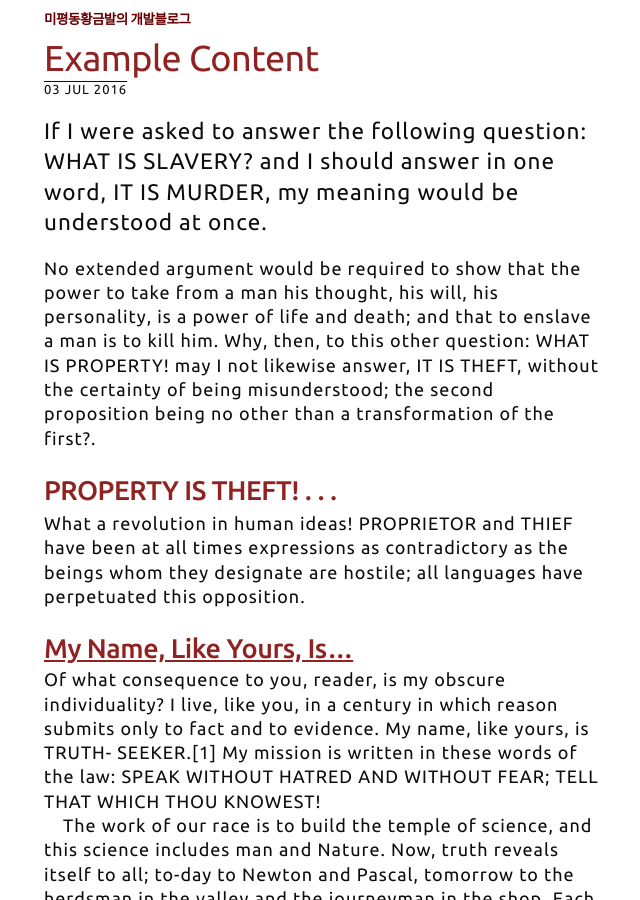
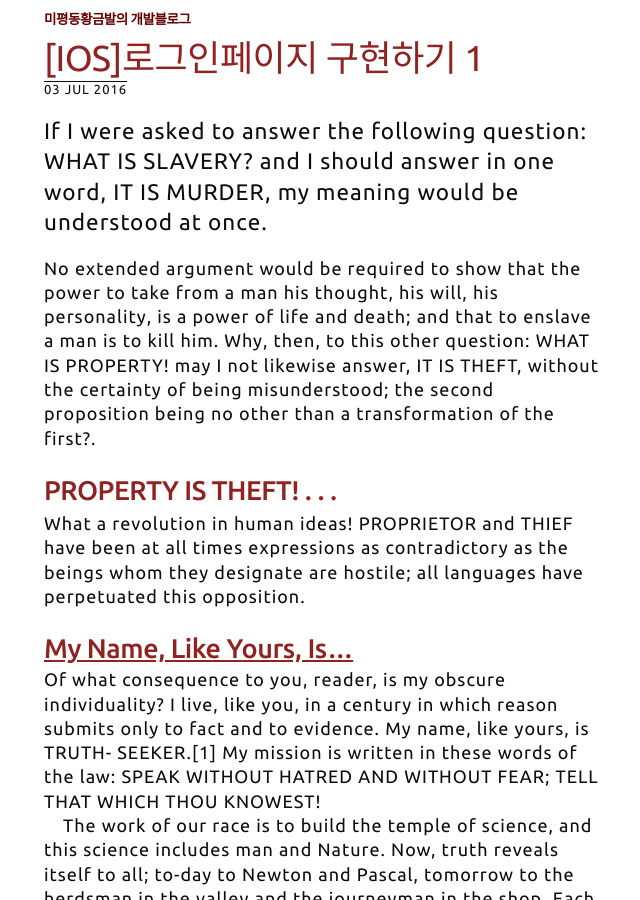
Before and after one commit to kimdaeman14/kimdaeman14.github.io, a Jekyll site: the page built from _posts/2016-07-03-some-more-stuff.md, in a window 1280 px wide and 900 px high. Shown: the whole window, without its empty margins (316-956 px from the left). Built offline with Jekyll 4.4.1, drawn with Linux system fonts in a browser that asks for light colours.

Commit message:
Update 2016-07-03-some-more-stuff.md

```diff
--- a/_posts/2016-07-03-some-more-stuff.md
+++ b/_posts/2016-07-03-some-more-stuff.md
@@ -1,5 +1,5 @@
 ---
-title:        "Example content"
+title:        "[iOS]로그인페이지 구현하기 1"
 description:  "A short description of the page's content"
 author:       "P.J."
 ---
```
